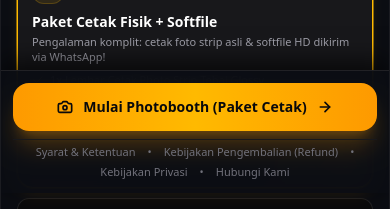
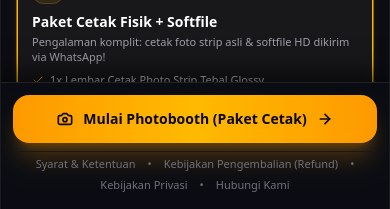
Before and after one commit to mochamadhennysoeyono-pixel/aimfoto, a React (Vite) app: page / in a window 390 px wide. Shown: the part 635-844 px from the top of the page. Built offline with nearby package versions, Linux system fonts and the light colour scheme; no server answers; a web font is replaced by a local one.

Commit message:
fix(mobile): docking and safe-area padding for mobile navigation bar

```diff
--- a/index.html
+++ b/index.html
@@ -2,7 +2,7 @@
 <html lang="en">
   <head>
     <meta charset="UTF-8" />
-    <meta name="viewport" content="width=device-width, initial-scale=1.0, maximum-scale=1.0, user-scalable=no" />
+    <meta name="viewport" content="width=device-width, initial-scale=1.0, maximum-scale=1.0, user-scalable=no, viewport-fit=cover" />
     <title>AIMSPACE Photobooth Kiosk</title>
     <meta name="description" content="Aplikasi photobooth digital kiosk interaktif AIMSPACE dengan sesi foto cetak & boomerang video soft file, filter real-time, pilihan custom frame, checkout instan, dan cetak cepat." />
     <meta property="og:title" content="AIMSPACE Photobooth Kiosk" />
--- a/src/App.tsx
+++ b/src/App.tsx
@@ -225,6 +225,27 @@ export default function App() {
     window.addEventListener('photobooth-event-config-updated', handleConfigUpdate);
     return () => {
       window.removeEventListener('photobooth-event-config-updated', handleConfigUpdate);
+    };
+  }, []);
+
+  // Sinkronisasi tinggi visual viewport real-time untuk mencegah terpotong tombol navigasi HP (Android & iOS)
+  useEffect(() => {
+    const updateViewportHeight = () => {
+      const h = window.visualViewport ? window.visualViewport.height : window.innerHeight;
+      document.documentElement.style.setProperty('--app-height', `${h}px`);
+    };
+    updateViewportHeight();
+    window.addEventListener('resize', updateViewportHeight);
+    window.addEventListener('orientationchange', updateViewportHeight);
+    if (window.visualViewport) {
+      window.visualViewport.addEventListener('resize', updateViewportHeight);
+    }
+    return () => {
+      window.removeEventListener('resize', updateViewportHeight);
+      window.removeEventListener('orientationchange', updateViewportHeight);
+      if (window.visualViewport) {
+        window.visualViewport.removeEventListener('resize', updateViewportHeight);
+      }
     };
   }, []);
 
@@ -874,9 +895,15 @@ export default function App() {
   }
 
   return (
-    <div className="min-h-screen bg-[#07080c] text-zinc-100 flex flex-col items-center justify-start selection:bg-amber-500 selection:text-zinc-950 font-sans">
+    <div
+      className="bg-[#07080c] text-zinc-100 flex flex-col items-center justify-start selection:bg-amber-500 selection:text-zinc-950 font-sans w-full overflow-hidden"
+      style={{ height: 'var(--app-height, 100dvh)', minHeight: 'var(--app-height, 100dvh)' }}
+    >
       {/* Mobile-first centered phone/kiosk canvas wrapper */}
-      <div className="w-full max-w-lg h-screen flex flex-col bg-[#0b0d13] border-x border-zinc-800/60 shadow-2xl relative overflow-hidden">
+      <div
+        className="w-full max-w-lg flex flex-col bg-[#0b0d13] border-x border-zinc-800/60 shadow-2xl relative overflow-hidden"
+        style={{ height: 'var(--app-height, 100dvh)', maxHeight: 'var(--app-height, 100dvh)' }}
+      >
         {/* Persistent Top Bar */}
         <Navbar
           currentStep={currentStep}
@@ -886,7 +913,7 @@ export default function App() {
         />
 
         {/* Dynamic Step Content */}
-        <main className="flex-1 flex flex-col min-h-0 overflow-y-auto">
+        <main className="flex-1 flex flex-col min-h-0 overflow-hidden relative">
           {/* STEP 1: Info Event */}
           {(currentStep === 'event-info' || currentStep === 'landing') && (
             <Step1EventInfo
--- a/src/components/Step10FinalSuccess.tsx
+++ b/src/components/Step10FinalSuccess.tsx
@@ -384,7 +384,7 @@ export const Step10FinalSuccess: React.FC<Step10FinalSuccessProps> = ({
   };
 
   return (
-    <div className="flex-1 flex flex-col justify-between max-w-md mx-auto w-full p-3 sm:p-4 min-h-0 overflow-y-auto">
+    <div className="flex-1 flex flex-col justify-between max-w-md mx-auto w-full p-3 sm:p-4 min-h-0 overflow-y-auto pb-[max(1.75rem,calc(env(safe-area-inset-bottom)+1.5rem))]">
       {/* Top Header */}
       <div className="shrink-0">
         <div className="flex items-center justify-between pb-2 border-b border-zinc-800">
--- a/src/components/Step1EventInfo.tsx
+++ b/src/components/Step1EventInfo.tsx
@@ -89,8 +89,10 @@ export const Step1EventInfo: React.FC<Step1EventInfoProps> = ({
   const paymentAllowed = eventConfig.paymentMethodsAllowed || 'all';
 
   return (
-    <div className="flex-1 flex flex-col justify-between max-w-xl mx-auto w-full p-4 sm:p-5 overflow-y-auto space-y-4">
-      {/* Top Section: Header & Info Event */}
+    <div className="flex-1 flex flex-col min-h-0 h-full max-w-xl mx-auto w-full relative overflow-hidden">
+      {/* Scrollable Event Info Content */}
+      <div className="flex-1 min-h-0 overflow-y-auto p-4 sm:p-5 space-y-4">
+        {/* Top Section: Header & Info Event */}
       <div className="space-y-3.5">
         {/* Banner Promo / Status Event */}
         {isFreeEvent ? (
@@ -430,9 +432,10 @@ export const Step1EventInfo: React.FC<Step1EventInfoProps> = ({
           </div>
         </div>
       </div>
+      </div>
 
-      {/* Sticky Bottom CTA Button & Legal */}
-      <div className="sticky bottom-0 z-30 -mx-4 -mb-4 p-3 bg-[#0b0d13]/95 backdrop-blur-md border-t border-zinc-800/80 shadow-[0_-8px_24px_rgba(0,0,0,0.7)] space-y-2">
+      {/* Docked Bottom CTA Button & Legal (Selalu di atas tombol navigasi HP) */}
+      <div className="shrink-0 z-30 w-full p-3 sm:p-4 pb-[max(1rem,calc(env(safe-area-inset-bottom)+0.75rem))] bg-[#0b0d13]/95 backdrop-blur-md border-t border-zinc-800/80 shadow-[0_-8px_24px_rgba(0,0,0,0.7)] space-y-2">
         <button
           id="btn-start-photobooth"
           onClick={onStart}
--- a/src/components/Step2ThemeSelect.tsx
+++ b/src/components/Step2ThemeSelect.tsx
@@ -173,9 +173,9 @@ export const Step2ThemeSelect: React.FC<Step2ThemeSelectProps> = ({
   };
 
   return (
-    <div className="flex-1 flex flex-col justify-between max-w-xl mx-auto w-full relative">
+    <div className="flex-1 flex flex-col min-h-0 h-full max-w-xl mx-auto w-full relative overflow-hidden">
       {/* Scrollable Content Area */}
-      <div className="p-4 md:p-6 pb-28 space-y-4">
+      <div className="flex-1 min-h-0 overflow-y-auto p-4 md:p-6 space-y-4">
         {/* Header Bar */}
         <div>
           <div className="flex items-center justify-between pb-3 border-b border-zinc-800">
@@ -449,8 +449,8 @@ export const Step2ThemeSelect: React.FC<Step2ThemeSelectProps> = ({
       </div>
       </div>
 
-      {/* Bottom CTA Langsung Masuk ke Kamera (STICKY DI PALING BAWAH SEMUA DEVICE) */}
-      <div className="sticky bottom-0 z-30 w-full p-3 sm:p-4 bg-[#0b0d13]/95 backdrop-blur-md border-t border-zinc-800/80 shadow-[0_-12px_32px_rgba(0,0,0,0.85)]">
+      {/* Fixed Docked Bottom CTA Bar (SELALU DI ATAS TOMBOL NAVIGASI HP) */}
+      <div className="shrink-0 z-30 w-full p-3 sm:p-4 pb-[max(1rem,calc(env(safe-area-inset-bottom)+0.75rem))] bg-[#0b0d13]/95 backdrop-blur-md border-t border-zinc-800/80 shadow-[0_-12px_32px_rgba(0,0,0,0.85)]">
         <button
           id="btn-confirm-frame"
           disabled={!activeFrame}
--- a/src/components/Step8PreviewLocked.tsx
+++ b/src/components/Step8PreviewLocked.tsx
@@ -186,8 +186,10 @@ export const Step8PreviewLocked: React.FC<Step8PreviewLockedProps> = ({
   };
 
   return (
-    <div className="flex-1 flex flex-col justify-between max-w-md mx-auto w-full p-4 min-h-0 overflow-y-auto">
-      {/* Top Header */}
+    <div className="flex-1 flex flex-col min-h-0 h-full max-w-md mx-auto w-full relative overflow-hidden">
+      {/* Scrollable Content */}
+      <div className="flex-1 min-h-0 overflow-y-auto p-4 space-y-3">
+        {/* Top Header */}
       <div className="shrink-0">
         <div className="flex items-center justify-between pb-2 border-b border-zinc-800">
           <button
@@ -374,9 +376,10 @@ export const Step8PreviewLocked: React.FC<Step8PreviewLockedProps> = ({
           </span>
         </div>
       )}
+      </div>
 
-      {/* Sticky Action Button */}
-      <div className="sticky bottom-0 z-30 -mx-4 -mb-4 p-3 bg-[#0b0d13]/95 backdrop-blur-md border-t border-zinc-800/80 shadow-[0_-8px_24px_rgba(0,0,0,0.7)] shrink-0">
+      {/* Docked Action Button (Selalu di atas tombol navigasi HP) */}
+      <div className="shrink-0 z-30 w-full p-3 sm:p-4 pb-[max(1rem,calc(env(safe-area-inset-bottom)+0.75rem))] bg-[#0b0d13]/95 backdrop-blur-md border-t border-zinc-800/80 shadow-[0_-8px_24px_rgba(0,0,0,0.7)]">
         <button
           id="btn-proceed-to-checkout"
           disabled={isLoading || !watermarkedImg}
--- a/src/components/Step9Checkout.tsx
+++ b/src/components/Step9Checkout.tsx
@@ -562,7 +562,7 @@ export const Step9Checkout: React.FC<Step9CheckoutProps> = ({
   // JIKA EVENT GRATIS (0rb)
   if (isFreeEvent) {
     return (
-      <div className="flex-1 flex flex-col justify-between max-w-md mx-auto w-full p-4 overflow-y-auto space-y-4">
+      <div className="flex-1 flex flex-col justify-between max-w-md mx-auto w-full p-4 overflow-y-auto space-y-4 pb-[max(1.5rem,calc(env(safe-area-inset-bottom)+1.25rem))]">
         <div className="shrink-0 flex items-center justify-between pb-2 border-b border-zinc-800">
           <button
             onClick={onBack}
@@ -625,7 +625,7 @@ export const Step9Checkout: React.FC<Step9CheckoutProps> = ({
 
   // JIKA EVENT BERBAYAR (Toko / Rumahan)
   return (
-    <div className="flex-1 flex flex-col justify-between max-w-lg mx-auto w-full p-4 overflow-y-auto space-y-3">
+    <div className="flex-1 flex flex-col justify-between max-w-lg mx-auto w-full p-4 overflow-y-auto space-y-3 pb-[max(1.5rem,calc(env(safe-area-inset-bottom)+1.25rem))]">
       {/* Header Langkah */}
       <div className="shrink-0">
         <div className="flex items-center justify-between pb-2 border-b border-zinc-800">
--- a/src/index.css
+++ b/src/index.css
@@ -1,6 +1,15 @@
 @import "tailwindcss";
 
 @layer base {
+  html, body, #root {
+    height: 100%;
+    min-height: 100%;
+    min-height: 100dvh;
+    margin: 0;
+    padding: 0;
+    overflow: hidden;
+  }
+
   body {
     font-family: 'Plus Jakarta Sans', -apple-system, BlinkMacSystemFont, 'Segoe UI', Roboto, sans-serif;
     background-color: #090a0f;
```
Also changed, not shown: src/components/Step5Filters.tsx (+7 -4 lines), src/components/Step6Slotting.tsx (+7 -4 lines), src/components/Step7Overlay.tsx (+11 -8 lines).
